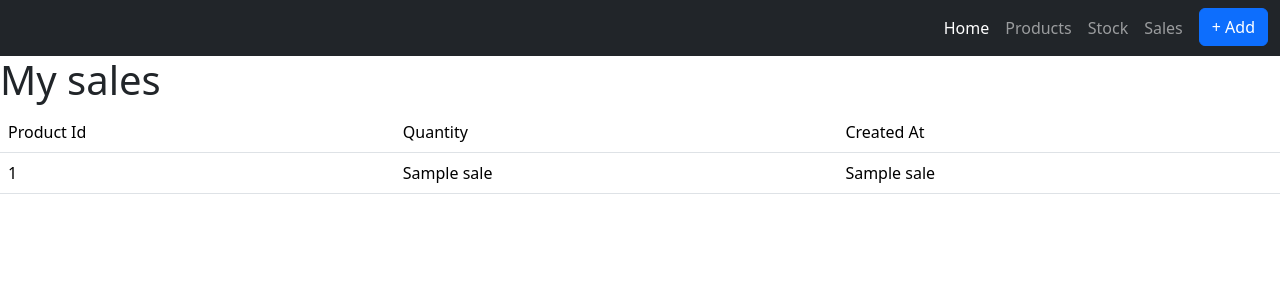
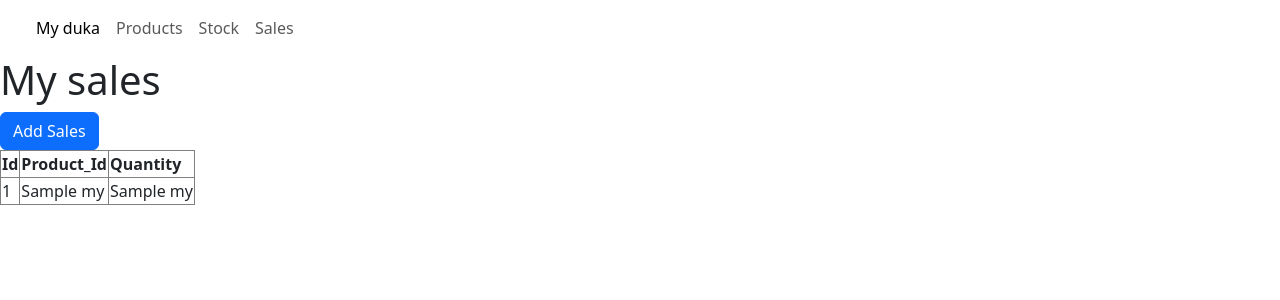
Before and after one commit to J-BONNEY4/myduka_project, a Flask app: template templates/sales.html in a window 1280 px wide. Shown: the top 300 px of the page. Run offline with Flask 3, Linux system fonts and the light colour scheme; the template is opened without the code that fills it: most values are stand-ins (such as "Sample title", 1, 10 or a date in 2020).

Commit message:
flask day 4

```diff
--- a/main.py
+++ b/main.py
@@ -1,5 +1,5 @@
 from flask import Flask,render_template,request,redirect,url_for
-from database import fetch_data,insert_products
+from database import fetch_data,insert_products,insert_sales,insert_stock
 app=Flask(__name__)
 @app.route('/')
 def home():
@@ -29,9 +29,24 @@ def add_products():
 #sales route
 @app.route('/sales')
 def sales():
+    products=fetch_data('products')
     Mys=fetch_data('sales')
     # print(Mys)
-    return render_template('sales.html',My_sales=Mys)
+    return render_template('sales.html',my_sales=Mys,products=products)
+#add sales
+
+@app.route('/add_sales',methods=['GET','POST'])
+def add_sales():
+    if request.method=='POST':
+        prod_id=request.form['pid']
+        pq=request.form['Pquantity']
+        new_sales=(prod_id,pq)
+        insert_sales(new_sales)
+        return redirect(url_for('sales'))
+    return redirect(url_for('sales'))
+
+
+
 
 #stock route
 @app.route('/stock')
@@ -39,6 +54,15 @@ def stock():
     Mysto=fetch_data('stock')
     # print(Mysto)
     return render_template('stock.html',my_stock=Mysto)
-
+ #add stock
+@app.route('/add_stock',methods=['GET','POST'])
+def add_stock():
+    if request.method=='POST':
+        stock=request.form['pid']
+        sq=request.form['squantity']
+        new_stock=(stock,sq)
+        insert_stock(new_stock)
+        return redirect(url_for('stock'))
+    return redirect(url_for('stock'))
 
 app.run(debug=True)
--- a/templates/sales.html
+++ b/templates/sales.html
@@ -11,54 +11,90 @@
 </head>
 
 <body>
-     <nav class="navbar navbar-expand-lg navbar-dark bg-dark">
+  <nav class="navbar navbar-expand-lg mt-auto">
     <div class="container-fluid">
-      <a class="navbar-brand fw-bold" href=""></a>
+      <a class="navbar-brand fw-bold" href="/"></a>
       <button class="navbar-toggler" type="button" data-bs-toggle="collapse" data-bs-target="#navbarNav">
         <span class="navbar-toggler-icon"></span>
       </button>
 
       <div class="collapse navbar-collapse" id="navbarNav">
-        <ul class="navbar-nav ms-auto">
-          <li class="nav-item"><a class="nav-link active" href="/">Home</a></li>
+        <ul class="navbar-nav">
+          <li class="nav-item"><a class="nav-link active" href="/">My duka</a></li>
           <li class="nav-item"><a class="nav-link" href="/products">Products</a></li>
           <li class="nav-item"><a class="nav-link" href="/stock">Stock</a></li>
           <li class="nav-item"><a class="nav-link" href="/sales">Sales</a></li>
           <li class="nav-item">
-            <button class="btn btn-primary ms-2" data-bs-toggle="modal" data-bs-target="#addModal">+ Add</button>
           </li>
         </ul>
       </div>
     </div>
   </nav>
   <h1>My sales</h1>
-    <table class="table">
+  <!-- Button trigger modal -->
+  <button type="button" class="btn btn-primary" data-bs-toggle="modal" data-bs-target="#staticBackdrop">
+    Add Sales
+  </button>
+
+  <!-- Modal -->
+  <div class="modal fade" id="staticBackdrop" data-bs-backdrop="static" data-bs-keyboard="false" tabindex="-1"
+    aria-labelledby="staticBackdropLabel" aria-hidden="true">
+    <div class="modal-dialog">
+      <div class="modal-content">
+        <div class="modal-header">
+          <h1 class="modal-title fs-5" id="staticBackdropLabel">My Sales</h1>
+          <button type="button" class="btn-close" data-bs-dismiss="modal" aria-label="Close"></button>
+        </div>
+        <div class="modal-body">
+          <form action="/add_sales" method="post">
+            <div class="mb-3">
+              <label for="pid">Choose a product</label>
+              <select name="pid" id="pid">
+                {% for prods in products %}
+                <option value="{{prods[0]}}">{{prods[1]}}</option>
+                {% endfor %}
+              </select>
+              <br><br>
+              <label for="pq">Quantity</label><br>
+              <input type="number" id="pq" name="Pquantity"><br>
+              <button type="submit">Add Sales</button>
+
+            </div>
+          </form>
+        </div>
+        <div class="modal-footer">
+          <button type="button" class="btn btn-primary">Close</button>
+        </div>
+      </div>
+    </div>
+  </div>
+
+  <table class="table-bordered">
     <thead>
       <tr>
-                <td scope="col">Product Id</td>
-                <td scope="col">Quantity</td>
-                <td scope="col">Created At</td>
+        <th>Id</th>
+        <th scope="col">Product_Id</th>
+        <th scope="col">Quantity</th>
 
       </tr>
     </thead>
     <tbody>
-            {% for sale in My_sales %}
+      {% for Mys in my_sales %}
       <tr>
-                <td>{{sale[0]}}</td>
-                <td>{{sale[1]}}</td>
-                <td>{{sale[2]}}</td>
+        <td>{{Mys[0]}}</td>
+        <td>{{Mys[1]}}</td>
+        <td>{{Mys[2]}}</td>
+
       </tr>
       {% endfor %}
-
     </tbody>
   </table>
 
+
 </body>
 <script src="https://cdn.jsdelivr.net/npm/@popperjs/core@2.11.8/dist/umd/popper.min.js"
-    integrity="sha384-I7E8VVD/ismYTF4hNIPjVp/Zjvgyol6VFvRkX/vR+Vc4jQkC+hVqc2pM8ODewa9r"
-    crossorigin="anonymous"></script>
+  integrity="sha384-I7E8VVD/ismYTF4hNIPjVp/Zjvgyol6VFvRkX/vR+Vc4jQkC+hVqc2pM8ODewa9r" crossorigin="anonymous"></script>
 <script src="https://cdn.jsdelivr.net/npm/bootstrap@5.3.8/dist/js/bootstrap.min.js"
-    integrity="sha384-G/EV+4j2dNv+tEPo3++6LCgdCROaejBqfUeNjuKAiuXbjrxilcCdDz6ZAVfHWe1Y"
-    crossorigin="anonymous"></script>
+  integrity="sha384-G/EV+4j2dNv+tEPo3++6LCgdCROaejBqfUeNjuKAiuXbjrxilcCdDz6ZAVfHWe1Y" crossorigin="anonymous"></script>
 
 </html>
```
Also changed, not shown: templates/stock.html (+48 -14 lines). Lines whose indentation alone changed are shown as unchanged.
